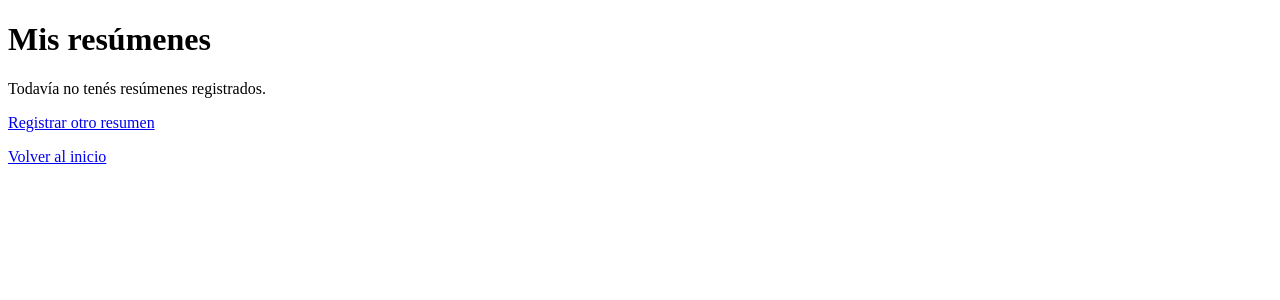
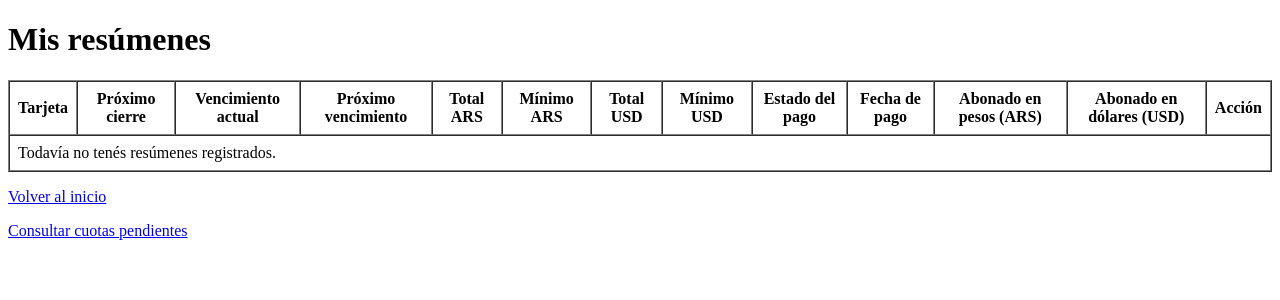
Before and after one commit to Zleakz/AlDia, a Django app: page /resumenes/ in a window 1280 px wide. Shown: the top 300 px of the page. Run offline with Django 5.2, Linux system fonts and the light colour scheme; the visitor is signed in with stand-in values (Sample User, id 1); data that the repository does not hold is empty.

Commit message:
Sprint 4: integrar pagos y extracción de cuotas desde PDF

```diff
--- a/config/urls.py
+++ b/config/urls.py
@@ -8,6 +8,17 @@ urlpatterns = [
     path('', views.inicio, name='inicio'),
     path('resumenes/nuevo/', views.registrar_resumen, name='registrar_resumen'),
     path('resumenes/', views.ver_resumenes, name='ver_resumenes'),
+    path('cuotas/', views.cuotas_pendientes, name='cuotas_pendientes'),
+    path(
+    'resumenes/<int:resumen_id>/pago/',
+    views.registrar_pago,
+    name='registrar_pago'
+    ),
+    path(
+    'resumenes/<int:resumen_id>/pago/modificar/',
+    views.modificar_pago,
+    name='modificar_pago'
+),
     path('resumenes/cargar-pdf/', views.cargar_pdf_resumen, name='cargar_pdf_resumen'),
     path('registro/', views.registrar_usuario, name='registro'),
     path('login/', views.iniciar_sesion, name='login'),
--- a/resumenes/pdf_extractor.py
+++ b/resumenes/pdf_extractor.py
@@ -7,7 +7,7 @@ def extraer_texto_pdf(archivo, contrasena=None):
     if lector.is_encrypted:
         if not contrasena:
             raise ValueError(
-                "Este PDF está protegido y necesita una contraseña."
+                "Este PDF está protegido y necesita una contraseña (Suele ser su DNI sin puntos.)."
             )
 
         resultado = lector.decrypt(contrasena)
--- a/resumenes/templates/resumenes/ver_resumenes.html
+++ b/resumenes/templates/resumenes/ver_resumenes.html
@@ -4,24 +4,28 @@
 <head>
     <meta charset="UTF-8">
     <meta name="viewport" content="width=device-width, initial-scale=1.0">
-    <title>AlDía | Ver resúmenes</title>
+    <title>AlDía | Mis resúmenes</title>
 </head>
 <body>
 
     <h1>Mis resúmenes</h1>
 
-    {% if resumenes %}
-        <table border="1" cellpadding="10">
+    <table border="1" cellpadding="8" cellspacing="0">
         <thead>
             <tr>
                 <th>Tarjeta</th>
                 <th>Próximo cierre</th>
                 <th>Vencimiento actual</th>
                 <th>Próximo vencimiento</th>
-                    <th>Total en pesos (ARS)</th>
-                    <th>Mínimo en pesos (ARS)</th>
-                    <th>Total en dólares (USD)</th>
-                    <th>Mínimo en dólares (USD)</th>
+                <th>Total ARS</th>
+                <th>Mínimo ARS</th>
+                <th>Total USD</th>
+                <th>Mínimo USD</th>
+                <th>Estado del pago</th>
+                <th>Fecha de pago</th>
+                <th>Abonado en pesos (ARS)</th>
+                <th>Abonado en dólares (USD)</th>
+                <th>Acción</th>
             </tr>
         </thead>
 
@@ -30,65 +34,99 @@
                 <tr>
                     <td>{{ resumen.identificacion_tarjeta }}</td>
 
-                        <td>{{ resumen.fecha_cierre|date:"d/m/Y" }}</td>
-
-                        <td>{{ resumen.fecha_vencimiento|date:"d/m/Y" }}</td>
+                    <td>
+                        {{ resumen.fecha_proximo_cierre|date:"d/m/Y"|default:"-" }}
+                    </td>
 
                     <td>
-                            {% if resumen.fecha_proximo_vencimiento %}
-                                {{ resumen.fecha_proximo_vencimiento|date:"d/m/Y" }}
+                        {{ resumen.fecha_vencimiento|date:"d/m/Y"|default:"-" }}
+                    </td>
+
+                    <td>
+                        {{ resumen.fecha_proximo_vencimiento|date:"d/m/Y"|default:"-" }}
+                    </td>
+
+                    <td>
+                        $ {{ resumen.monto_total_pesos|default:"0" }}
+                    </td>
+
+                    <td>
+                        $ {{ resumen.monto_minimo_pesos|default:"0" }}
+                    </td>
+
+                    <td>
+                        USD {{ resumen.monto_total_dolares|default:"0" }}
+                    </td>
+
+                    <td>
+                        USD {{ resumen.monto_minimo_dolares|default:"0" }}
+                    </td>
+
+                    <td>
+                        {% if resumen.pago %}
+                            {% if resumen.pago.tipo_pago == "total" %}
+                                Pagado - Pago total
+                            {% elif resumen.pago.tipo_pago == "minimo" %}
+                                Pagado - Pago mínimo
+                            {% elif resumen.pago.tipo_pago == "otro" %}
+                                Pagado - Pago parcial
+                            {% endif %}
+                        {% else %}
+                            Pendiente
+                        {% endif %}
+                    </td>
+
+                    <td>
+                        {% if resumen.pago %}
+                            {{ resumen.pago.fecha_pago|date:"d/m/Y" }}
+                        {% else %}
+                            Sin pago registrado
+                        {% endif %}
+                    </td>
+
+                    <td>
+                        {% if resumen.pago %}
+                            $ {{ resumen.pago.monto_pago }}
                         {% else %}
                             —
                         {% endif %}
                     </td>
 
                     <td>
-                            {% if resumen.monto_total_pesos != None %}
-                                $ {{ resumen.monto_total_pesos }}
+                        {% if resumen.pago %}
+                            USD {{ resumen.pago.monto_pago_dolares }}
                         {% else %}
                             —
                         {% endif %}
                     </td>
 
                     <td>
-                            {% if resumen.monto_minimo_pesos != None %}
-                                $ {{ resumen.monto_minimo_pesos }}
+                        {% if resumen.pago %}
+                            <a href="{% url 'modificar_pago' resumen.id %}">
+                                Modificar pago
+                            </a>
                         {% else %}
-                                —
+                            <a href="{% url 'registrar_pago' resumen.id %}">
+                                Registrar pago
+                            </a>
                         {% endif %}
                     </td>
-
-                        <td>
-                            {% if resumen.monto_total_dolares != None %}
-                                US$ {{ resumen.monto_total_dolares }}
-                            {% else %}
-                                —
-                            {% endif %}
-                        </td>
-
-                        <td>
-                            {% if resumen.monto_minimo_dolares != None %}
-                                US$ {{ resumen.monto_minimo_dolares }}
-                            {% else %}
-                                —
-                            {% endif %}
+                </tr>
+            {% empty %}
+                <tr>
+                    <td colspan="13">
+                        Todavía no tenés resúmenes registrados.
                     </td>
                 </tr>
             {% endfor %}
         </tbody>
     </table>
-
-    {% else %}
-        <p>Todavía no tenés resúmenes registrados.</p>
-    {% endif %}
-
-    <p>
-        <a href="{% url 'registrar_resumen' %}">Registrar otro resumen</a>
-    </p>
-
                  <p>
                     <a href="{% url 'inicio' %}">Volver al inicio</a>
                  </p>
 
+                 <p>
+                    <a href="{% url 'cuotas_pendientes' %}">Consultar cuotas pendientes</a>
+                 </p>
 </body>
 </html>
--- a/resumenes/views.py
+++ b/resumenes/views.py
@@ -1,16 +1,18 @@
-from django.shortcuts import render, redirect
+from django.shortcuts import render, redirect,get_object_or_404
 from django.contrib import messages
 from django.contrib.auth.forms import UserCreationForm, AuthenticationForm
 from django.contrib.auth import login, logout
 from django.contrib.auth.decorators import login_required
+from django.db import transaction
 
-from .forms import ResumenForm, PDFUploadForm
-from .models import Resumen
+from .forms  import  ResumenForm, PDFUploadForm, PagoForm
+from .models import Resumen, Pago, Cuota
 from .pdf_extractor import extraer_texto_pdf
-from .bna_extractor import extraer_resumen_bna
+from .bna_extractor import extraer_resumen_bna, extraer_cuotas_bna
 
 def inicio(request):
     return render(request, "resumenes/inicio.html")
+
 
 @login_required
 def registrar_resumen(request):
@@ -18,25 +20,152 @@ def registrar_resumen(request):
         form = ResumenForm(request.POST)
 
         if form.is_valid():
-            resumen = form.save(commit=False)
-            resumen.usuario = request.user
-            resumen.save()
+            # Recuperamos las cuotas guardadas en la sesión
+            cuotas_extraidas = request.session.get("cuotas_extraidas", [])
+
+            with transaction.atomic():
+                resumen = form.save(commit=False)
+                resumen.usuario = request.user
+                resumen.save()
+
+                # Guardamos cada cuota asociada al resumen
+                for cuota in cuotas_extraidas:
+                    Cuota.objects.create(
+                        descripcion_compra=cuota["descripcion_compra"],
+                        numero_cuota=cuota["numero_cuota"],
+                        total_cuotas=cuota["total_cuotas"],
+                        monto_cuota=cuota["monto_cuota"],
+                        resumen=resumen,
+                    )
+
+            # Limpiamos las cuotas temporales
+            request.session.pop("cuotas_extraidas", None)
+
             messages.success(request, "¡Tus datos se guardaron con éxito!")
             return redirect("inicio")
+
     else:
+        # Evitamos reutilizar cuotas de una carga anterior
+        request.session.pop("cuotas_extraidas", None)
         form = ResumenForm()
 
     return render(request, "resumenes/registrar_resumen.html", {
         "form": form
     })
 
+
 @login_required
 def ver_resumenes(request):
-    resumenes = Resumen.objects.filter(usuario=request.user)
+    resumenes = Resumen.objects.filter(
+        usuario=request.user
+    ).select_related("pago")
 
     return render(request, "resumenes/ver_resumenes.html", {
         "resumenes": resumenes
     })
+
+
+
+
+@login_required
+def registrar_pago(request, resumen_id):
+    resumen = get_object_or_404(
+        Resumen,
+        id=resumen_id,
+        usuario=request.user
+    )
+
+    if hasattr(resumen, "pago"):
+        messages.warning(
+            request,
+            "Este resumen ya tiene un pago registrado."
+        )
+        return redirect("ver_resumenes")
+
+    if request.method == "POST":
+        form = PagoForm(request.POST)
+
+        if form.is_valid():
+            pago = form.save(commit=False)
+            pago.resumen = resumen
+
+            if pago.tipo_pago == "total":
+                pago.monto_pago = resumen.monto_total_pesos or 0
+                pago.monto_pago_dolares = resumen.monto_total_dolares or 0
+
+            elif pago.tipo_pago == "minimo":
+                pago.monto_pago = resumen.monto_minimo_pesos or 0
+                pago.monto_pago_dolares = resumen.monto_minimo_dolares or 0
+
+            pago.save()
+
+            return render(
+                request,
+                "resumenes/pago_registrado.html",
+                {
+                    "resumen": resumen,
+                    "pago": pago
+                }
+            )
+    else:
+        form = PagoForm()
+
+    return render(request, "resumenes/registrar_pago.html", {
+        "form": form,
+        "resumen": resumen
+    })
+
+
+@login_required
+def modificar_pago(request, resumen_id):
+    resumen = get_object_or_404(
+        Resumen,
+        id=resumen_id,
+        usuario=request.user
+    )
+
+    pago = get_object_or_404(
+        Pago,
+        resumen=resumen
+    )
+
+    if request.method == "POST":
+        form = PagoForm(request.POST, instance=pago)
+
+        if form.is_valid():
+            pago = form.save(commit=False)
+
+            if pago.tipo_pago == "total":
+                pago.monto_pago = resumen.monto_total_pesos or 0
+                pago.monto_pago_dolares = resumen.monto_total_dolares or 0
+
+            elif pago.tipo_pago == "minimo":
+                pago.monto_pago = resumen.monto_minimo_pesos or 0
+                pago.monto_pago_dolares = resumen.monto_minimo_dolares or 0
+
+            pago.save()
+
+            return render(
+                request,
+                "resumenes/pago_registrado.html",
+                {
+                    "resumen": resumen,
+                    "pago": pago,
+                    "modificado": True
+                }
+            )
+    else:
+        form = PagoForm(instance=pago)
+
+    return render(request, "resumenes/registrar_pago.html", {
+        "form": form,
+        "resumen": resumen,
+        "modificando": True
+    })
+
+
+
+
 
 @login_required
 def cargar_pdf_resumen(request):
@@ -56,6 +185,20 @@ def cargar_pdf_resumen(request):
 
                 if not datos["fecha_proximo_vencimiento"]:
                     raise ValueError("No se pudo identificar el próximo vencimiento.")
+
+                # Extraemos las cuotas del PDF
+                cuotas = extraer_cuotas_bna(texto)
+
+                # Guardamos temporalmente las cuotas en la sesión
+                request.session["cuotas_extraidas"] = [
+                    {
+                        "descripcion_compra": cuota["descripcion_compra"],
+                        "numero_cuota": cuota["numero_cuota"],
+                        "total_cuotas": cuota["total_cuotas"],
+                        "monto_cuota": str(cuota["monto_cuota"]),
+                    }
+                    for cuota in cuotas
+                ]
 
                 datos_formulario = {
                     "banco": datos["banco"],
@@ -89,6 +232,7 @@ def cargar_pdf_resumen(request):
     return render(request, "resumenes/cargar_pdf.html", {
         "form": form
     })
+
 
 def registrar_usuario(request):
     if request.method == "POST":
@@ -135,7 +279,7 @@ def iniciar_sesion(request):
         "form": form
     })
 
-
+@login_required
 def cerrar_sesion(request):
     logout(request)
 
@@ -145,3 +289,13 @@ def cerrar_sesion(request):
     )
 
     return redirect("inicio")
+
+@login_required
+def cuotas_pendientes(request):
+    cuotas = Cuota.objects.filter(
+        resumen__usuario=request.user
+    ).select_related("resumen")
+
+    return render(request, "resumenes/cuotas_pendientes.html", {
+        "cuotas": cuotas
+    })
```
Also changed, not shown: resumenes/bna_extractor.py (+111 -3 lines), resumenes/forms.py (+41 -2 lines), resumenes/models.py (+18 -2 lines), resumenes/templates/resumenes/cuotas_pendientes.html (added, +51 -0 lines), resumenes/templates/resumenes/pago_registrado.html (added, +54 -0 lines), resumenes/templates/resumenes/registrar_pago.html (added, +91 -0 lines), resumenes/migrations/0007_pago_monto_pago_dolares_alter_pago_monto_pago.py (added), 1 other file. Lines whose indentation alone changed are shown as unchanged.
